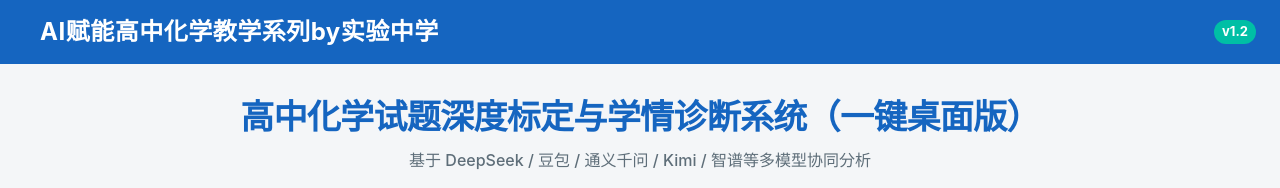
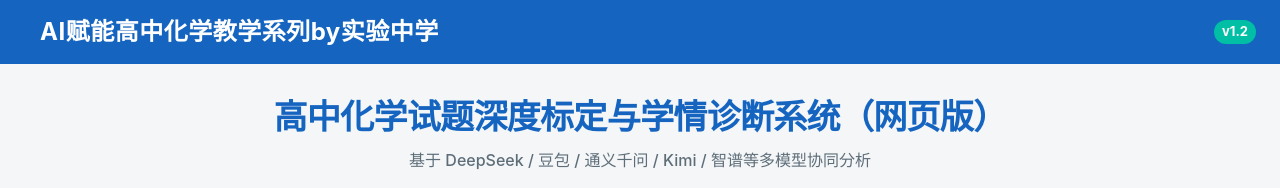
Before and after one commit to Tedmaoxie/chemistry_question_classifier_1, a React (Vite) app in the folder frontend/: page / in a window 1280 px wide. Shown: the top 188 px of the page. Built offline with nearby package versions, Linux system fonts and the light colour scheme; some icons are missing.

Commit message:
docs: update title to indicate web version in App.tsx

```diff
--- a/frontend/src/App.tsx
+++ b/frontend/src/App.tsx
@@ -1286,7 +1286,7 @@ function App() {
       <Container maxWidth="xl">
         <Box sx={{ my: 4 }}>
           <Typography variant="h4" component="h1" gutterBottom align="center" sx={{ fontWeight: 'bold', color: 'primary.main', mb: 1 }}>
-            高中化学试题深度标定与学情诊断系统（一键桌面版）
+            高中化学试题深度标定与学情诊断系统（网页版）
           </Typography>
           <Typography variant="subtitle1" align="center" color="text.secondary" sx={{ mb: 4 }}>
             基于 DeepSeek / 豆包 / 通义千问 / Kimi / 智谱等多模型协同分析
```
